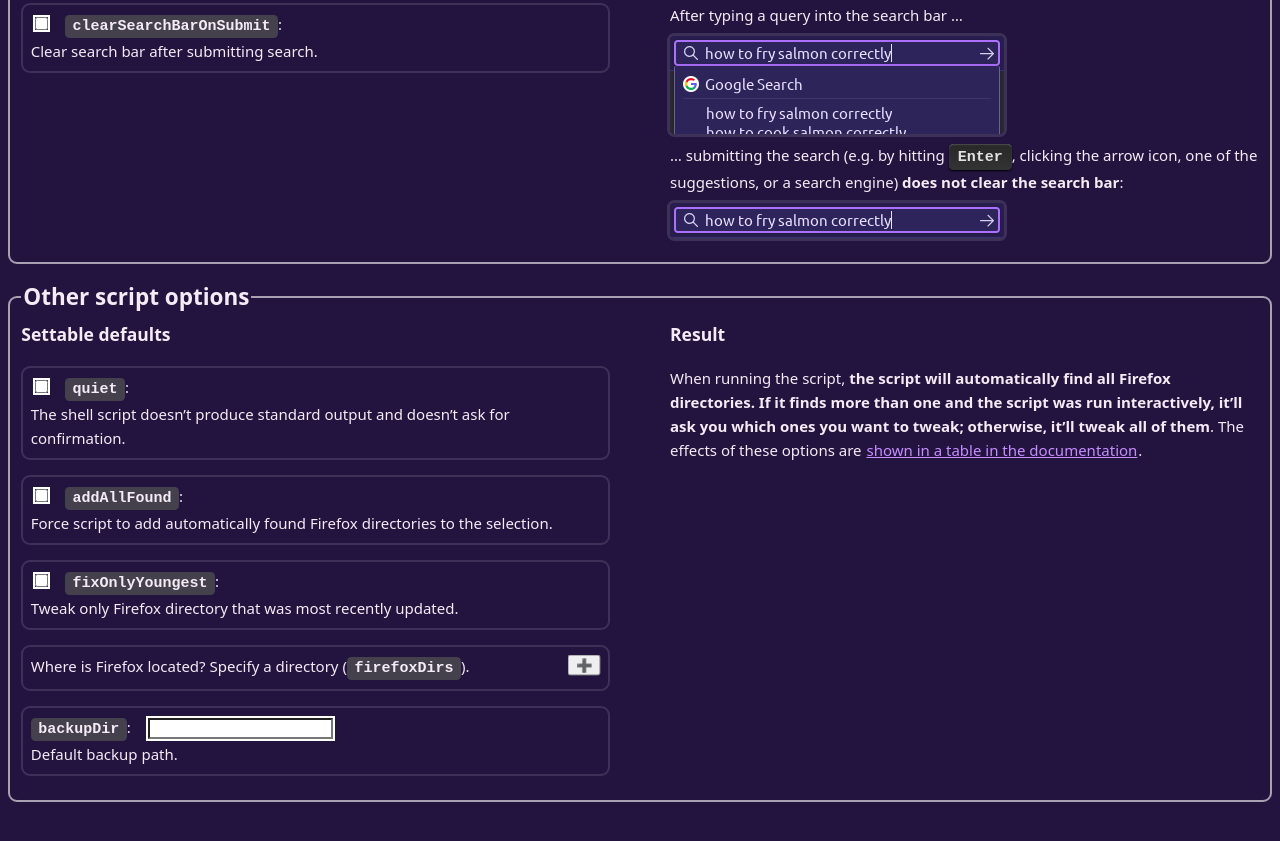
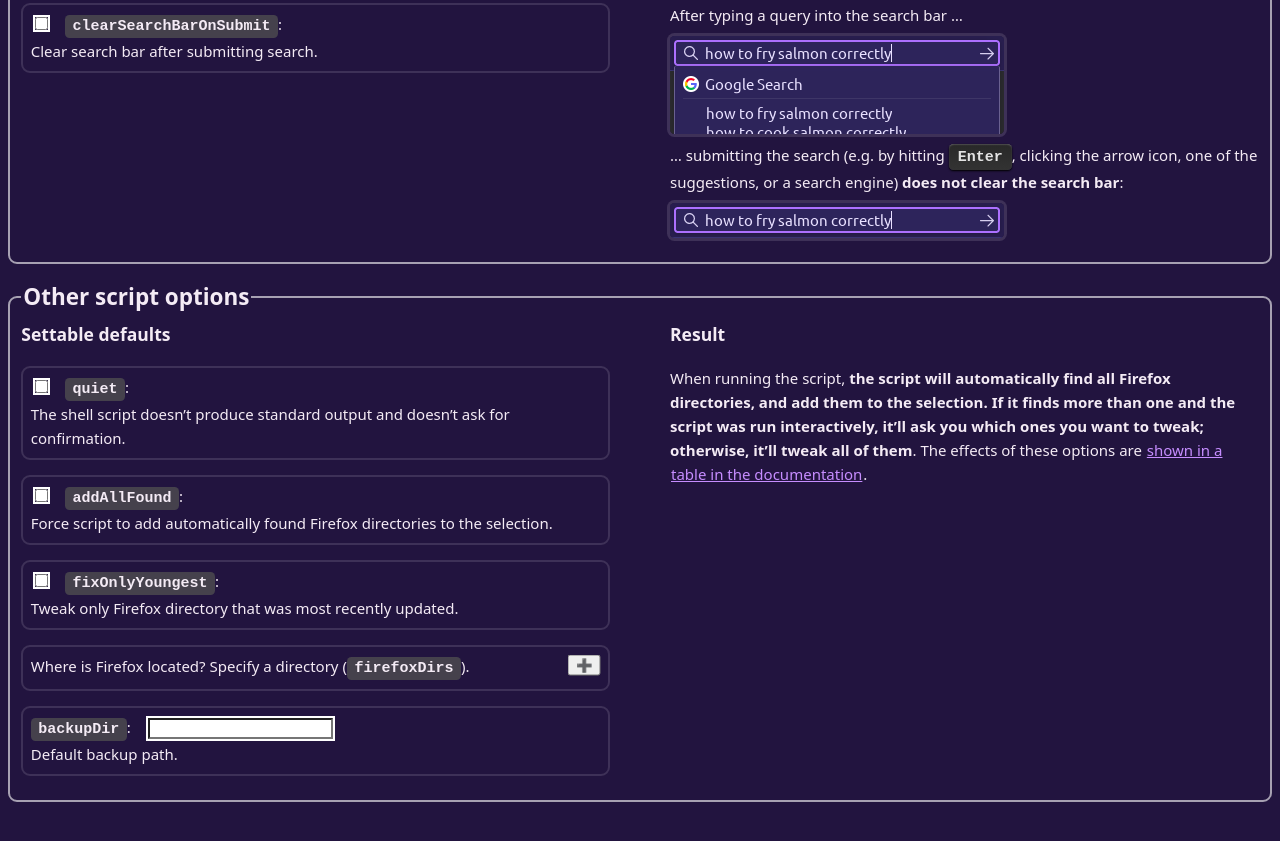
Before and after one commit to SebastianSimon/firefox-omni-tweaks, a plain HTML site: page index.html in a window 1280 px wide. Shown: the part 2437-3278 px from the top of the page. Drawn offline with Linux system fonts and the light colour scheme; no server answers.

Commit message:
Consistent phrasing in result section

```diff
--- a/index.html
+++ b/index.html
@@ -142,7 +142,7 @@
         </section>
         <section class="result" aria-live="polite">
           <h3>Result</h3>
-          <p id="whenScriptRuns">When running the script, <strong>the script will automatically find all Firefox directories. If it finds more than one and the script was run interactively, it’ll ask you which ones you want to tweak; otherwise, it’ll tweak all of them</strong>. The effects of these options are <a href="https://github.com/SebastianSimon/firefox-omni-tweaks/blob/master/README.md#interaction-between--a--f--q-and--y">shown in a table in the documentation</a>.</p>
+          <p id="whenScriptRuns">When running the script, <strong>the script will automatically find all Firefox directories, and add them to the selection. If it finds more than one and the script was run interactively, it’ll ask you which ones you want to tweak; otherwise, it’ll tweak all of them</strong>. The effects of these options are <a href="https://github.com/SebastianSimon/firefox-omni-tweaks/blob/master/README.md#interaction-between--a--f--q-and--y">shown in a table in the documentation</a>.</p>
         </section>
       </div>
     </fieldset>
```
